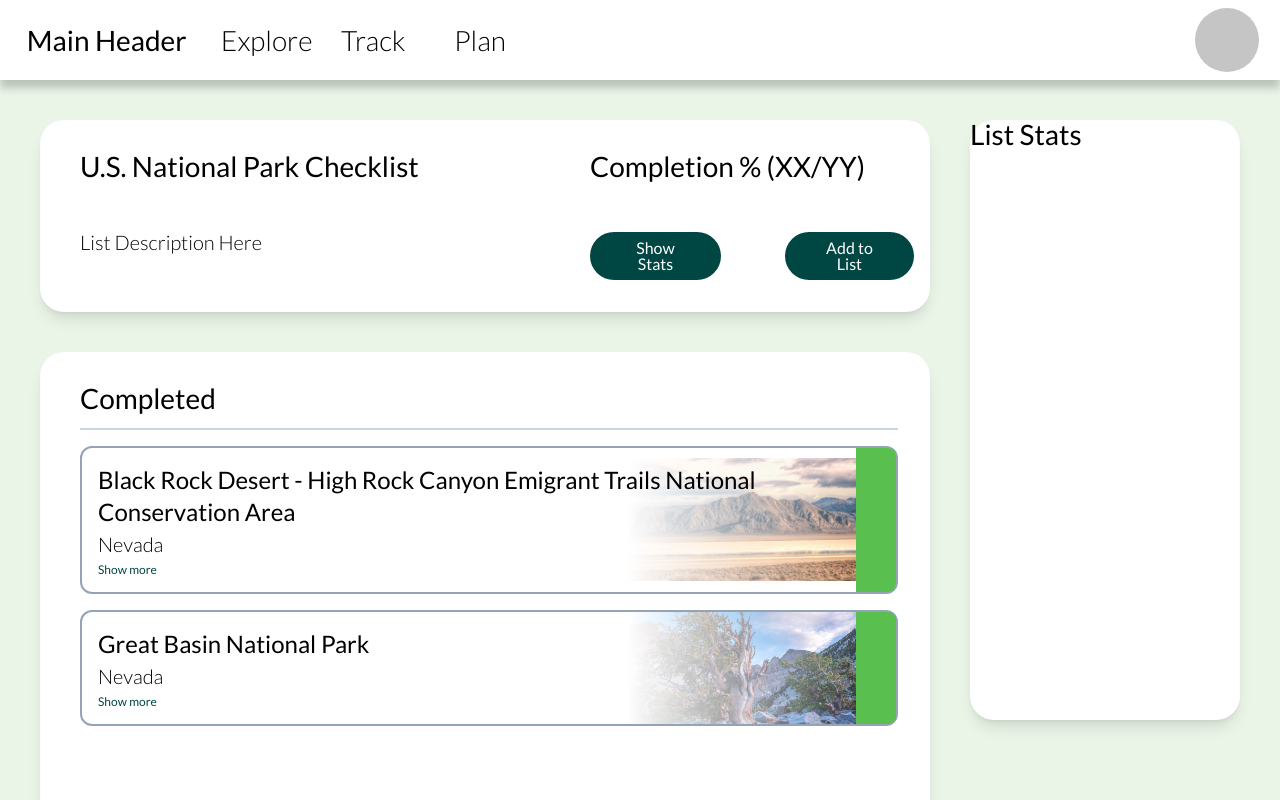
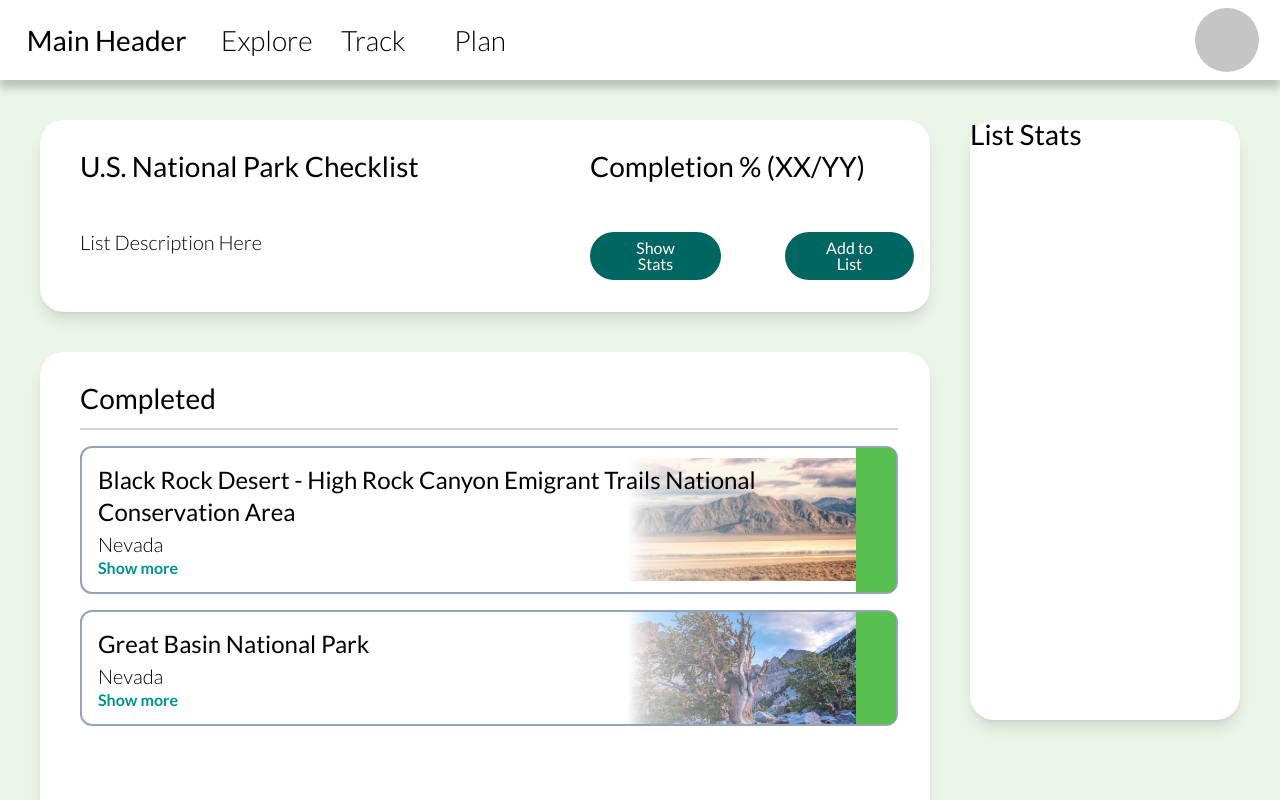
Before and after one commit to euouae682/np-checklist, a Next.js app: page /track in a window 1280 px wide. Shown: the top 800 px of the page. Built offline with nearby package versions, Linux system fonts and the light colour scheme.

Commit message:
added visual response to hovers, improved gradient

```diff
--- a/src/app/(subpages)/TopNav.tsx
+++ b/src/app/(subpages)/TopNav.tsx
@@ -2,11 +2,11 @@ const TopNav = () => {
     return (
         <nav className="w-full h-20 relative shadow-dark">
             <ul className="h-full flex flex-row">
-                <li className="flex items-center justify-center w-1/6"><h1>Main Header</h1></li>
-                <li className="flex items-center justify-center w-1/12 font-light"><h3>Explore</h3></li>
-                <li className="flex items-center justify-center w-1/12 font-light"><h3>Track</h3></li>
-                <li className="flex items-center justify-center w-1/12 font-light"><h3>Plan</h3></li>
-                <li className="flex items-center justify-center w-1/12 ml-auto"><div className="w-16 h-16 bg-slight-gray rounded-full"></div></li>
+                <li className="flex items-center justify-center w-1/6 cursor-pointer"><h1>Main Header</h1></li>
+                <li className="flex items-center justify-center w-1/12 font-light cursor-pointer hover:bg-slight-gray transition"><h3>Explore</h3></li>
+                <li className="flex items-center justify-center w-1/12 font-light cursor-pointer hover:bg-slight-gray transition"><h3>Track</h3></li>
+                <li className="flex items-center justify-center w-1/12 font-light cursor-pointer hover:bg-slight-gray transition"><h3>Plan</h3></li>
+                <li className="flex items-center justify-center w-1/12 ml-auto cursor-pointer"><div className="w-16 h-16 bg-slight-gray rounded-full"></div></li>
             </ul>
         </nav>
     )
--- a/src/app/(subpages)/track/ListHeader.tsx
+++ b/src/app/(subpages)/track/ListHeader.tsx
@@ -5,8 +5,8 @@ const ListHeader = () => {
             <h2 className="col-span-2 p-4">Completion % (XX/YY)</h2>
             <h5 className="col-span-3 p-4 pl-10">List Description Here</h5>
             <div className="col-span-2 flex p-4 gap-16">
-                <button className="bg-button-blue rounded-full text-white py-2 px-8">Show Stats</button>
-                <button className="bg-button-blue rounded-full text-white py-2 px-8">Add to List</button>
+                <button className="bg-button-blue hover:bg-button-blue-hover rounded-full text-white py-2 px-8 transition">Show Stats</button>
+                <button className="bg-button-blue hover:bg-button-blue-hover rounded-full text-white py-2 px-8 transition">Add to List</button>
             </div>
         </div>
     )
--- a/src/app/(subpages)/track/ParkItem.tsx
+++ b/src/app/(subpages)/track/ParkItem.tsx
@@ -8,10 +8,10 @@ interface ParkProps {
 
 const ParkItem: FC<ParkProps> = (props: ParkProps) => {
     return <div className="border-slate-400 border-2 rounded-xl my-4 p-4 relative bg-no-repeat bg-right bg-[length:33%]"
-    style={{backgroundImage: `linear-gradient(90deg, rgba(255, 255, 255, 1), rgba(0, 0, 0, 0)), url(${ props.data.image })`}}>
+    style={{backgroundImage: `linear-gradient(to right, rgba(255, 255, 255, 1), 25%, rgba(0, 0, 0, 0)), url(${ props.data.image })`}}>
         <h4 className="leading-8">{ props.data.name }</h4>
         <h5 className="leading-8">{ props.data.state }</h5>
-        <a className="text-button-blue">Show more</a>
+        <a>Show more</a>
         <div className={`${props.color} h-full w-10 absolute right-0 top-0 rounded-r-lg`}></div>
     </div>;
 }
--- a/src/app/globals.css
+++ b/src/app/globals.css
@@ -73,9 +73,17 @@ p {
 }
 
 a {
-  font-size: 12px;
-  font-weight: 400;
+  font-size: 16px;
+  font-weight: 700;
+  color: #00938c;
+}
+
+a:hover {
   color: #004643;
+  cursor: pointer;
+  transition-property: all;
+  transition-timing-function: cubic-bezier(0.4, 0, 0.2, 1);
+  transition-duration: 150ms;
 }
 
 /* STYLES FOR DEBUGGING */
--- a/src/app/layout.tsx
+++ b/src/app/layout.tsx
@@ -4,7 +4,7 @@ import { Lato } from 'next/font/google'
 import './globals.css'
 
 const lato = Lato({
-  weight: ['300', '400'],
+  weight: ['300', '400', '700'],
   style: ['normal', 'italic'],
   subsets: ['latin']
 })
--- a/tailwind.config.ts
+++ b/tailwind.config.ts
@@ -15,7 +15,8 @@ const config: Config = {
       },
       colors: {
         'pastel-green': '#eAf4e7',
-        'button-blue': '#004643',
+        'button-blue': '#006661',
+        'button-blue-hover': '#004643',
         'slight-gray': '#c5c5c5',
         'bright-green': '#59c050',
         'bright-red': '#ce1c1c',
```
